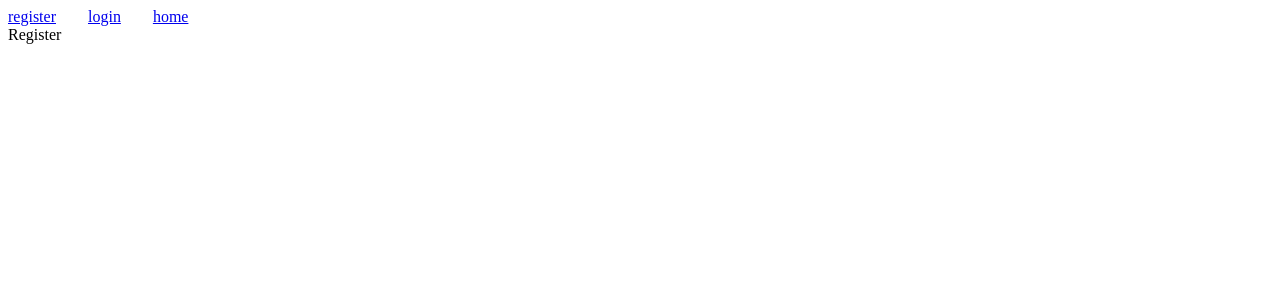
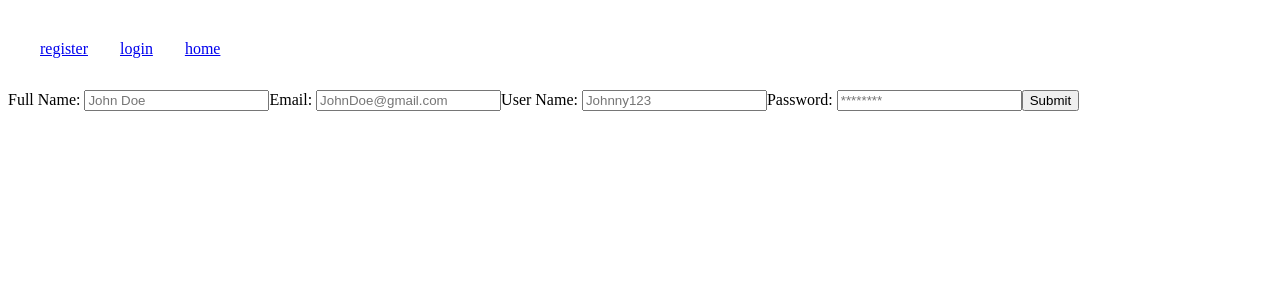
Before and after one commit to vladbyk89/animal-tinder-app, a React (Vite) app in the folder client/: page /register in a window 1280 px wide. Shown: the top 300 px of the page. Built offline with nearby package versions, Linux system fonts and the light colour scheme; no server answers.

Commit message:
new register form

```diff
--- a/client/src/App.tsx
+++ b/client/src/App.tsx
@@ -9,7 +9,7 @@ import { NavLink } from "react-router-dom";
 function App() {
   return (
     <main className="App">
-      <div style={{ display: "flex", gap: "2rem" }}>
+      <div style={{ display: "flex", gap: "2rem", padding:"2rem" }}>
         <NavLink to="/register">register</NavLink>
         <NavLink to="/login">login</NavLink>
         <NavLink to="/">home</NavLink>
--- a/client/src/app/cartSlice.ts
+++ /dev/null
@@ -1,77 +0,0 @@
-import { createSlice } from "@reduxjs/toolkit";
-import type { RootState } from "./store";
-
-export interface CartItemType {
-  _id: string;
-  name: string;
-  price: number;
-  qty: number;
-  imgUrl: string;
-}
-
-export interface CartStateType {
-  cart: CartItemType[];
-  isActive: boolean;
-  _id: string;
-}
-
-const initCartState: CartStateType = { cart: [], isActive: true, _id: "" };
-
-const cartSlice = createSlice({
-  name: "cart",
-  initialState: initCartState,
-  reducers: {
-    addItems(state, action) {
-      const { _id, name, price, imgUrl, qty } = action.payload;
-
-      const filteredCart: CartItemType[] = state.cart.filter(
-        (item) => item._id !== _id
-      );
-
-      const itemExists: CartItemType | undefined = state.cart.find(
-        (item) => item._id === _id
-      );
-
-      const newQty: number = itemExists ? itemExists.qty + qty : qty;
-
-      const updatedCart = [
-        ...filteredCart,
-        { _id, name, price, qty: newQty, imgUrl },
-      ];
-
-      state.cart = [...updatedCart];
-    },
-    removeItem(state, action) {
-      const { _id } = action.payload;
-
-      const filteredCart: CartItemType[] = state.cart.filter(
-        (item) => item._id !== _id
-      );
-
-      state.cart = [...filteredCart];
-    },
-    loadItems(state, action) {
-      const { _id, name, price, imgUrl, qty } = action.payload;
-
-      const itemExists: CartItemType | undefined = state.cart.find(
-        (item) => item._id === _id
-      );
-
-      const updatedCart = itemExists
-        ? [...state.cart]
-        : [...state.cart, { _id, name, price, imgUrl, qty }];
-
-      state.cart = [...updatedCart];
-    },
-    submitCart(state) {
-      state.cart = [];
-    },
-  },
-});
-
-export const { addItems, loadItems, submitCart, removeItem } =
-  cartSlice.actions;
-
-export const selectCart = (state: RootState) => state.cart;
-
-export default cartSlice.reducer;
--- a/client/src/app/userSlice.ts
+++ b/client/src/app/features/userSlice.ts
@@ -1,6 +1,5 @@
 import { createSlice, createAsyncThunk } from "@reduxjs/toolkit";
-import { CartStateType } from "../app/cartSlice";
-import type { RootState } from "./store";
+import type { RootState } from "../store";
 import axios from "axios";
 
 const USER_URL = "api/v1/users";
@@ -11,19 +10,19 @@ export const fetchUser = createAsyncThunk("user/fetchUser", async () => {
 });
 
 export interface UserType {
+  fullName: string;
   userName: string;
   email: string;
   password: string;
-  carts: CartStateType[];
-  _id: string;
+  id: string;
 }
 
 const initUserState: UserType = {
+  fullName: "",
   userName: "",
   email: "",
   password: "",
-  carts: [],
-  _id: "",
+  id: "",
 };
 
 export const userSlice = createSlice({
--- a/client/src/app/productsSlice.ts
+++ /dev/null
@@ -1,55 +0,0 @@
-import { createSlice, createAsyncThunk } from "@reduxjs/toolkit";
-import type { RootState } from "./store";
-import axios from "axios";
-
-const PRODUCTS_URL = "api/v1/products";
-
-export const fetchProducts = createAsyncThunk(
-  "products/fetchProducts",
-  async () => {
-    const { data } = await axios.get(PRODUCTS_URL);
-    const products = await data.products;
-    return products;
-  }
-);
-
-export interface ProductType {
-  imgUrl: string;
-  name: string;
-  price: number;
-  _id: string;
-}
-
-export interface UseProductsType {
-  products: ProductType[];
-  isLoading: boolean;
-  fetchError: unknown;
-}
-
-const initProductsState: UseProductsType = {
-  products: [],
-  isLoading: true,
-  fetchError: null,
-};
-
-export const productsSlice = createSlice({
-  name: "products",
-  initialState: { value: initProductsState },
-  reducers: {},
-  extraReducers(builder) {
-    builder.addCase(fetchProducts.fulfilled, (state, action) => {
-      state.value.isLoading = false;
-      state.value.products = action.payload;
-    });
-    builder.addCase(fetchProducts.pending, (state) => {
-      state.value.isLoading = true;
-    });
-    builder.addCase(fetchProducts.rejected, (state, action) => {
-      state.value.fetchError = action.error;
-    });
-  },
-});
-
-export const selectproducts = (state: RootState) => state.products.value;
-
-export default productsSlice.reducer;
--- a/client/src/app/store.ts
+++ b/client/src/app/store.ts
@@ -1,13 +1,9 @@
 import { configureStore } from "@reduxjs/toolkit";
-import cartReducer from "./cartSlice";
-import userReducer from "./userSlice";
-import productsReducer from "./productsSlice";
+import userReducer from "./features/userSlice";
 
 export const store = configureStore({
   reducer: {
-    cart: cartReducer,
     user: userReducer,
-    products: productsReducer,
   },
 });
 
--- a/client/src/main.tsx
+++ b/client/src/main.tsx
@@ -3,7 +3,7 @@ import App from "./App";
 import { BrowserRouter } from "react-router-dom";
 import { store } from "./app/store";
 import { Provider } from "react-redux";
-import { fetchUser } from "./app/userSlice";
+import { fetchUser } from "./app/features/userSlice";
 
 store.dispatch(fetchUser());
 
--- a/client/src/pages/Register.tsx
+++ b/client/src/pages/Register.tsx
@@ -1,7 +1,47 @@
-
-
 export default function Register() {
   return (
-    <div>Register</div>
-  )
+    <form>
+      <label htmlFor="fullName">
+        Full Name:{" "}
+        <input
+          type="text"
+          id="fullName"
+          name="fullName"
+          placeholder="John Doe"
+          required
+        />
+      </label>
+      <label htmlFor="email">
+        Email:{" "}
+        <input
+          type="email"
+          id="email"
+          name="email"
+          placeholder="JohnDoe@gmail.com"
+          required
+        />
+      </label>
+      <label htmlFor="userName">
+        User Name:{" "}
+        <input
+          type="text"
+          id="userName"
+          name="userName"
+          placeholder="Johnny123"
+          required
+        />
+      </label>
+      <label htmlFor="password">
+        Password:{" "}
+        <input
+          type="password"
+          id="password"
+          name="password"
+          placeholder="********"
+          required
+        />
+      </label>
+      <button type="submit">Submit</button>
+    </form>
+  );
 }
```
Also changed, not shown: 1 other file (tests, documents, lock files or other folders).
